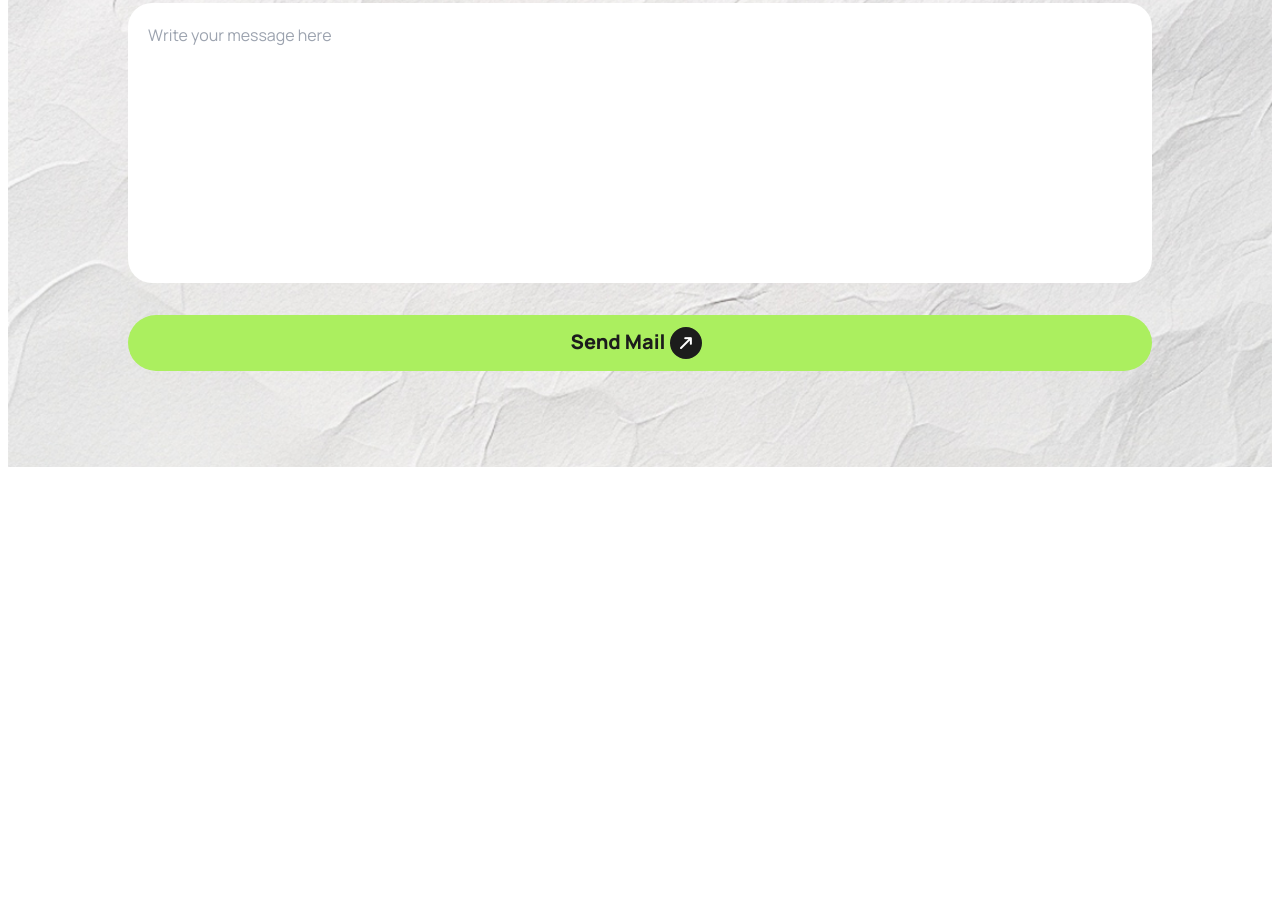
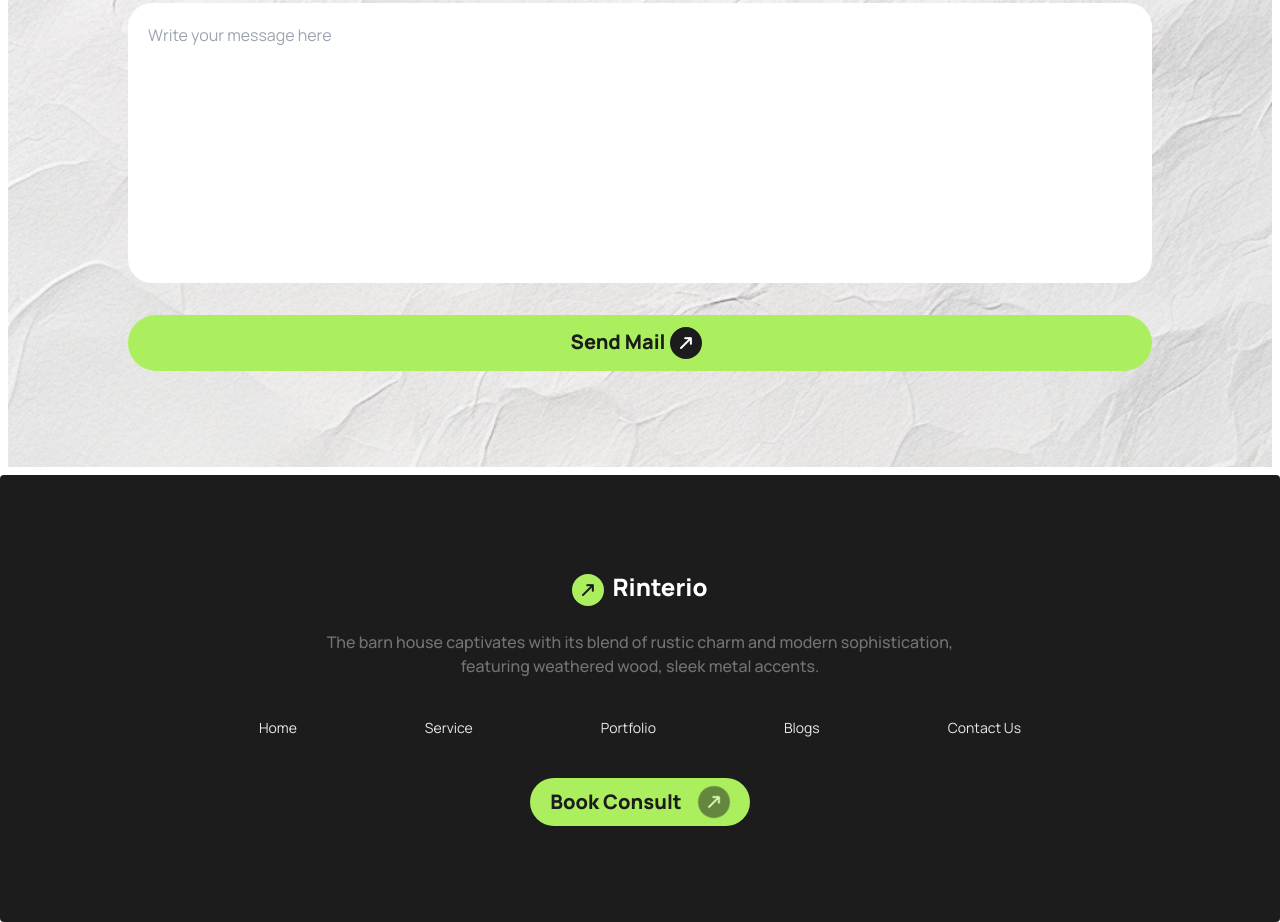
Before and after one commit to Durjoy96/rinterio-tailwindcss, a plain HTML site: page index.html in a window 1280 px wide. Shown: the part 3807-4729 px from the top of the page. Before the commit the page ends 4282 px from the top, so only its background shows below. Drawn offline with nearby package versions, Linux system fonts and the light colour scheme.

Commit message:
footer complete

```diff
--- a/index.html
+++ b/index.html
@@ -388,13 +388,16 @@
                 <!-- form -->
                 <form class="max-w-screen-lg mx-auto mt-8 grid grid-cols-1 gap-6 md:grid-cols-2" action=""
                     method="post">
-                    <input class="bg-white p-5 rounded-full focus:outline-primary_color" type="text" placeholder="First Name*">
-                    <input class="bg-white p-5 rounded-full focus:outline-primary_color" type="text" placeholder="Last Name*">
+                    <input class="bg-white p-5 rounded-full focus:outline-primary_color" type="text"
+                        placeholder="First Name*">
+                    <input class="bg-white p-5 rounded-full focus:outline-primary_color" type="text"
+                        placeholder="Last Name*">
                     <input class="bg-white p-5 rounded-full focus:outline-primary_color" type="number"
                         placeholder="Phone Number*">
-                    <input class="bg-white p-5 rounded-full focus:outline-primary_color" type="email" placeholder="Email Address*">
-                    <textarea class="bg-white p-5 rounded-3xl focus:outline-primary_color resize-none md:col-span-2" cols="30" rows="10"
-                        placeholder="Write your message here"></textarea>
+                    <input class="bg-white p-5 rounded-full focus:outline-primary_color" type="email"
+                        placeholder="Email Address*">
+                    <textarea class="bg-white p-5 rounded-3xl focus:outline-primary_color resize-none md:col-span-2"
+                        cols="30" rows="10" placeholder="Write your message here"></textarea>
                     <button
                         class="py-3 px-5 bg-primary_color text-xl font-extrabold text-primary_content rounded-full md:col-span-2 lg:mt-2">Send
                         Mail <span
@@ -404,8 +407,28 @@
             </div>
         </section>
     </main>
-    <footer>
-
+    <footer class="footer footer-center bg-primary_content text-base-content rounded py-16 px-5 lg:py-24">
+        <div class="max-w-2xl">
+            <a class="text-2xl text-white font-extrabold lg:3xl" href="#"><span
+                    class="bg-primary_color w-8 h-8 leading-8 rounded-full text-center text-base -rotate-45 mr-2 inline-block"><i
+                        class="fa-solid fa-arrow-right-long text-primary_content"></i></span>Rinterio</a>
+            <p class="text-base font-medium text-[#737373] mt-4">The barn house captivates with its blend of rustic
+                charm and modern sophistication, featuring weathered wood, sleek metal accents.</p>
+        </div>
+        <nav class="grid text-[#E9E9E9] grid-cols-1 md:grid-flow-col gap-8 md:gap-24 lg:gap-32">
+            <a class="link link-hover">Home</a>
+            <a class="link link-hover">Service</a>
+            <a class="link link-hover">Portfolio</a>
+            <a class="link link-hover">Blogs</a>
+            <a class="link link-hover">Contact Us</a>
+        </nav>
+        <div class="w-full md:w-auto">
+            <a
+                class="w-full btn font-extrabold text-xl text-primary_content px-5 py-2 bg-primary_color rounded-full border-0 hover:bg-primary_color md:w-auto">Book
+                Consult <span
+                    class="bg-primary_content inline-block w-8 h-8 leading-8 rounded-full text-center text-base -rotate-45 ml-2 animate-pulse"><i
+                        class="fa-solid fa-arrow-right-long text-white"></i></span></a>
+        </div>
     </footer>
 </body>
 
```
